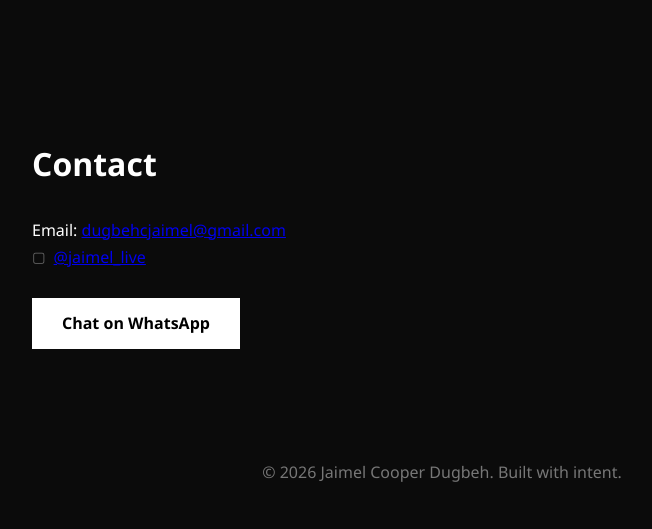
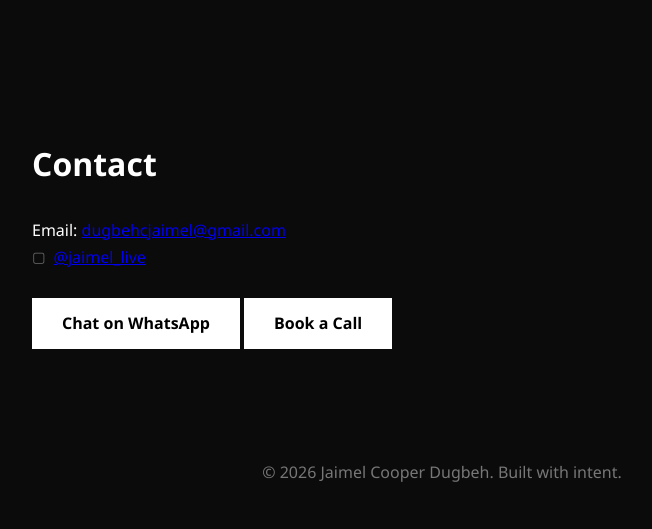
Before and after one commit to Jaimel126/jaimel-portfolio, a plain HTML site: page index.html in a window 1280 px wide. Shown: the part 1820-2349 px from the top of the page, without its empty margins (198-850 px from the left). Drawn offline with Linux system fonts and the light colour scheme.

Commit message:
Update index.html

```diff
--- a/index.html
+++ b/index.html
@@ -95,9 +95,15 @@
 
   <br>
 
- <a href="https://wa.me/231775944302" target="_blank" class="btn">
-  Chat on WhatsApp
-</a>
+ <div class="contact-buttons">
+  <a href="https://wa.me/231775944302" target="_blank" class="btn">
+    Chat on WhatsApp
+  </a>
+
+  <a href="https://calendly.com/https://calendly.com/dugbehcjaimel" target="_blank" class="btn">
+    Book a Call
+  </a>
+</div>
 
   </a>
 </section>
```
